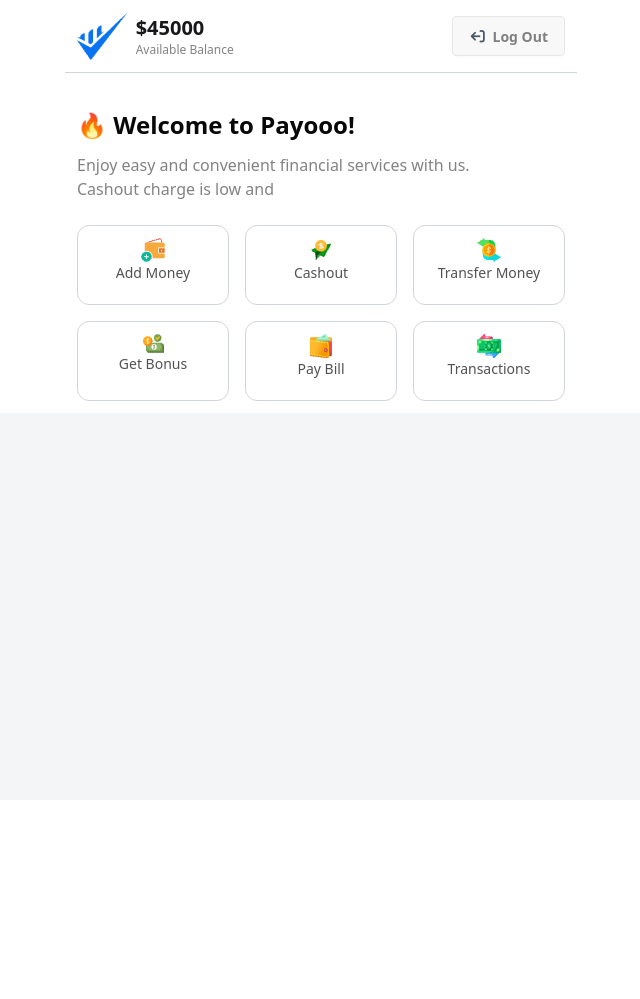
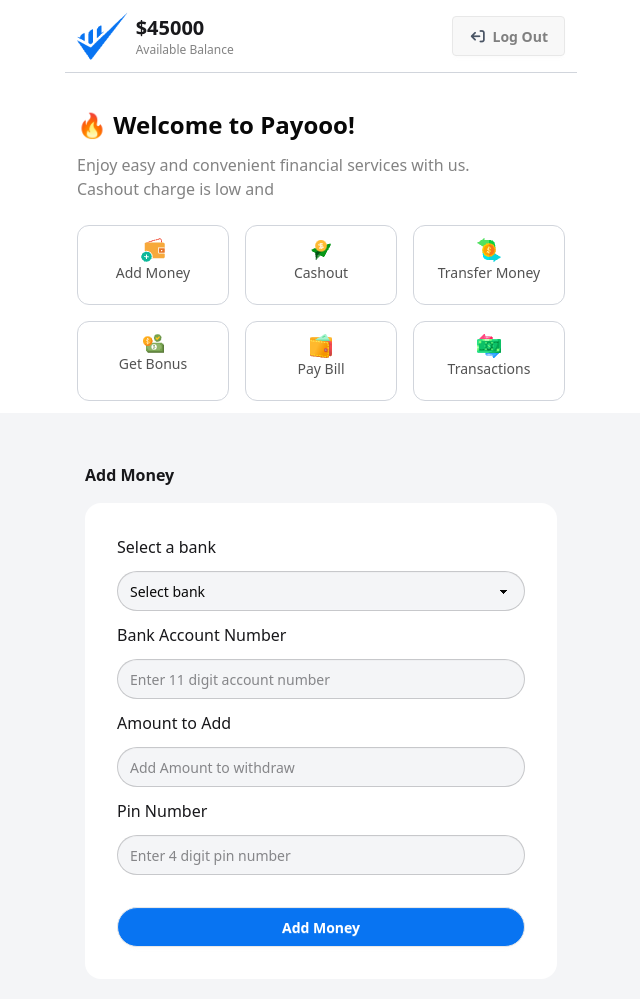
Before and after one commit to chyaiman/mobile-banking-javascript-project, a plain HTML site: page home.html in a window 1280 px wide. Shown: the whole page, without its empty margins (319-959 px from the left). Before the commit the page ends 800 px from the top, so only its background shows below. Drawn offline with nearby package versions, Linux system fonts and the light colour scheme.

Commit message:
added add money form

```diff
--- a/home.html
+++ b/home.html
@@ -24,7 +24,7 @@
       referrerpolicy="no-referrer"
     />
   </head>
-  <body class="bg-[rgba(244,245,247,1)] h-[100vh]">
+  <body class="bg-[rgba(244,245,247,1)] min-h-[100vh]">
     <div class="bg-white rounded-b">
       <div
         class="min-h-[50px] flex justify-between items-center max-w-lg mx-auto border-b-1 border-gray-300 p-3"
@@ -33,7 +33,9 @@
           <img class="h-[48px]" src="./assets/Group.png" alt="" />
 
           <div>
-            <h2 class="font-extrabold text-xl">$<span>45000</span></h2>
+            <h2 class="font-extrabold text-xl">
+              $<span id="dollar-count">45000</span>
+            </h2>
             <p class="text-[rgba(8,8,8,0.5)] text-xs">Available Balance</p>
           </div>
         </div>
@@ -102,14 +104,72 @@
       </div>
     </div>
 
-    <!-- logout and go to index.html -->
+    <div class="all-form-section max-w-lg mx-auto p-5">
+      <!-- add money  -->
 
-    <script>
-      document
-        .getElementById("button-click-id")
-        .addEventListener("click", function () {
-          window.location.href = "./index.html";
-        });
-    </script>
+      <div class="mt-[30px]">
+        <h1 class="font-bold text-[18px ] mb-4">Add Money</h1>
+
+        <form action="" class="bg-white rounded-2xl p-8">
+          <div class="mb-3">
+            <h1>Select a bank</h1>
+            <select
+              id="bank"
+              class="select bg-[rgba(244,245,247,1)] rounded-[32px] mt-3 text-[rgba(8,8,8,1)] font-[50] w-full"
+            >
+              <option disabled selected>Select bank</option>
+              <option>Chase Bank</option>
+              <option>Bank of America</option>
+              <option>Wells Fargo Bank</option>
+              <option>Citibank</option>
+            </select>
+          </div>
+          <div class="mb-3">
+            <label class="" for="">Bank Account Number</label>
+            <br />
+            <input
+              type="text"
+              placeholder="Enter 11 digit account number"
+              class="input bg-[rgba(244,245,247,1)] rounded-[32px] mt-3 w-full"
+              id="account-number"
+            />
+
+            <p id="error-message" class="text-red-500 font-semibold mt-3"></p>
+          </div>
+          <div class="mb-3">
+            <label class="" for="">Amount to Add</label>
+            <br />
+            <input
+              type="text"
+              placeholder="Add Amount to withdraw"
+              class="input bg-[rgba(244,245,247,1)] rounded-[32px] mt-3 w-full"
+              id="added-amount"
+            />
+          </div>
+          <div class="mb-3">
+            <label class="" for="">Pin Number</label>
+            <br />
+            <input
+              type="text"
+              placeholder="Enter 4 digit pin number"
+              class="input bg-[rgba(244,245,247,1)] rounded-[32px] mt-3 w-full"
+              id="add-pin-number"
+            />
+
+            <p id="pin-error" class="text-red-500 font-semibold mt-2"></p>
+          </div>
+
+          <button
+            type="button"
+            class="btn text-white mt-5 w-full rounded-3xl bg-[rgba(8,116,242,1)]"
+            id="addmoney-button"
+          >
+            Add Money
+          </button>
+        </form>
+      </div>
+    </div>
+
+    <script src="./js files/home.js"></script>
   </body>
 </html>
--- /dev/null
+++ b/js files/home.js
@@ -0,0 +1,58 @@
+// <!-- logout and go to index.html -->
+
+document
+  .getElementById("button-click-id")
+  .addEventListener("click", function () {
+    window.location.href = "./index.html";
+  });
+
+// add money feature
+
+document
+  .getElementById("addmoney-button")
+  .addEventListener("click", function () {
+    // normal bank and account info
+    const bank = document.getElementById("bank").value;
+    const accountNumber = document.getElementById("account-number").value;
+    const pin = document.getElementById("add-pin-number").value;
+
+    // get current balance from span
+
+    if (accountNumber.length < 11 || accountNumber.length > 11) {
+      // alert("Account Number Should be 11 digits");
+
+      document.getElementById("error-message").innerText =
+        "Account Number Should be 11 digits";
+      return;
+    }
+
+    if (pin != "1234") {
+      document.getElementById("pin-error").innerText =
+        "Invalid PIN. Please try again.";
+      return;
+    }
+    document.getElementById("error-message").innerText = "";
+    document.getElementById("pin-error").innerText = "";
+
+    const balanceElement = document.getElementById("dollar-count").innerText;
+    const currentBalance = parseInt(balanceElement);
+
+    // get added money from input
+    const addedMoney = parseInt(document.getElementById("added-amount").value);
+
+    // calculate new balance
+    const finalAmount = currentBalance + addedMoney;
+
+    // update the span with new balance
+    document.getElementById("dollar-count").innerText = finalAmount;
+
+    // // or in this method as well
+
+    // const balanceElement = document.getElementById("dollar-count");
+    // const balanceValue = parseInt(balanceElement.innerText);
+
+    // const addedMoney = parseInt(document.getElementById("added-amount").value);
+    // const finalAmount = balanceValue + addedMoney;
+
+    // balanceElement.innerText = finalAmount;
+  });
```
